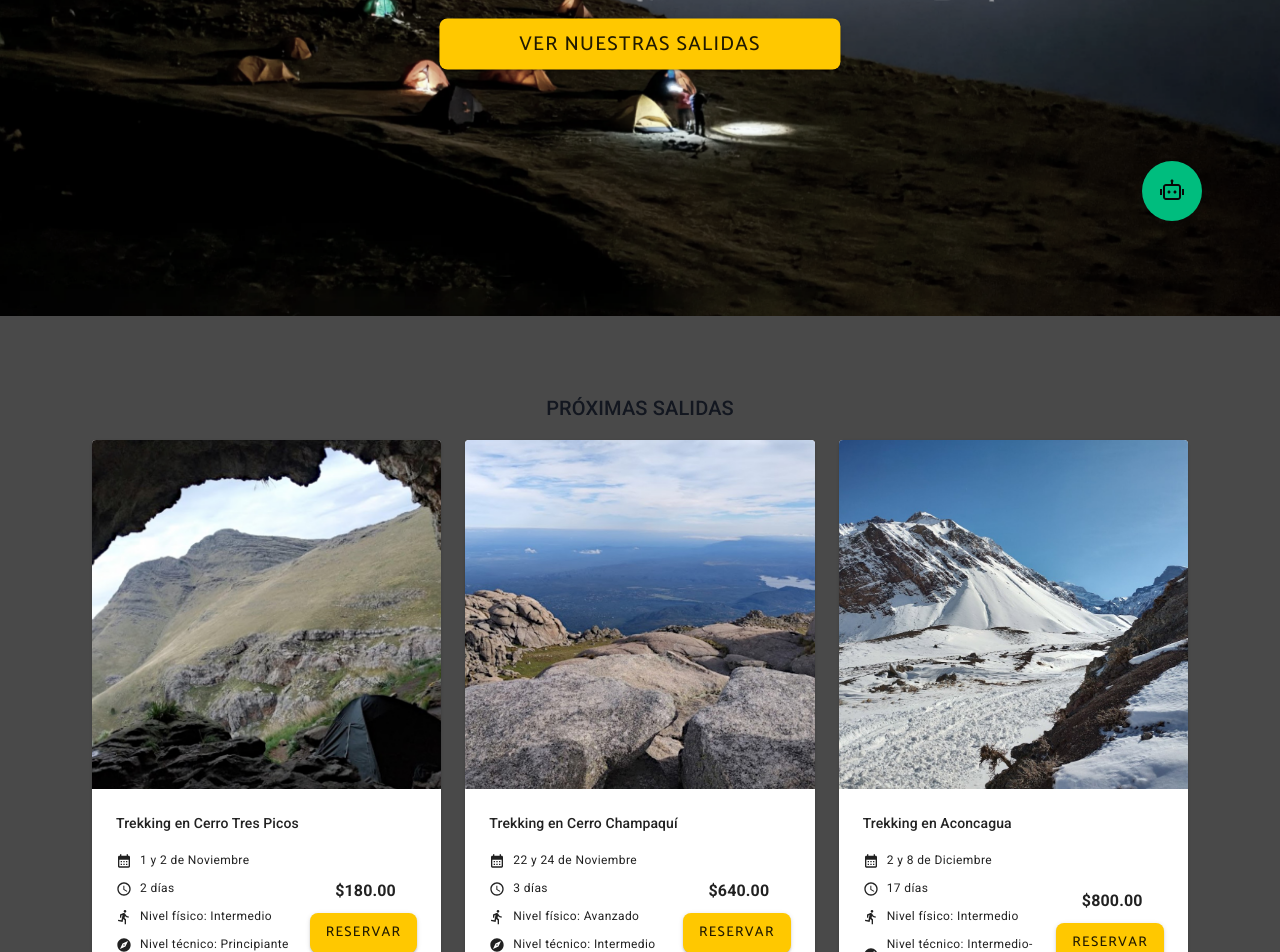
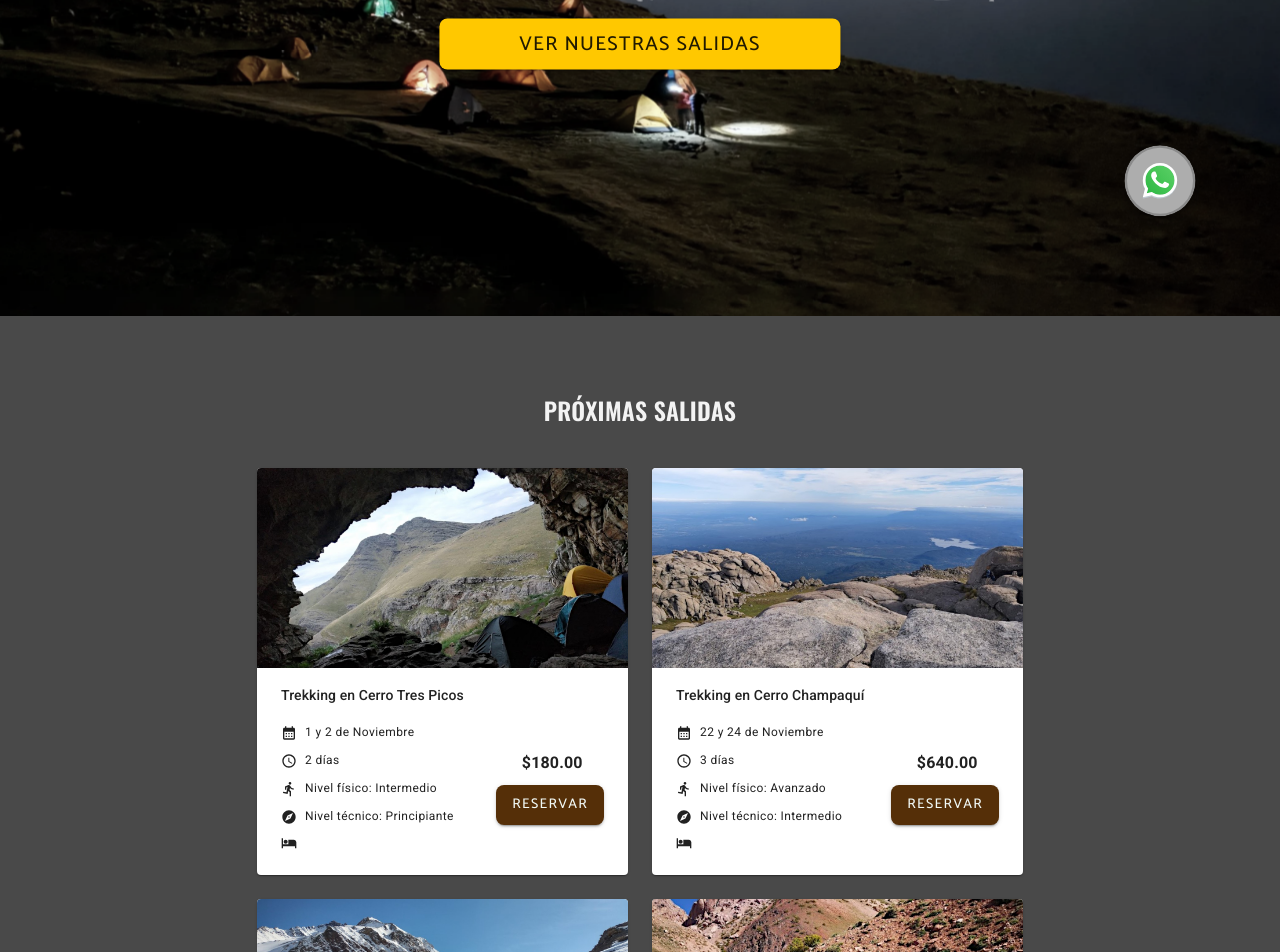
Before and after one commit to RamonCruz187/Kosten, a React (Vite) app in the folder Front/: page / in a window 1280 px wide. Shown: the part 500-1452 px from the top of the page. Built offline with nearby package versions, Linux system fonts and the light colour scheme.

Commit message:
Styling  and fix for departure cards

```diff
--- a/Front/src/components/Home/About.jsx
+++ b/Front/src/components/Home/About.jsx
@@ -57,18 +57,20 @@ const About = () => {
             background: "#080808",
             padding: "0",
             display: "flex",
-            flexDirection: "row",
+
+            objectFit: "cover",
+            flexDirection: { xs: "column", md: "column", lg: "row", xl: "row", sm: "column" },
           }}
         >
           <Box
             sx={{
               flex: 1,
               padding: "4rem",
-              width: "50vw",
               textAlign: "center",
               alignContent: "center",
-              marginRight: "120px",
-              marginLeft: "120px",
+              marginRight: {xl:"120px", lg:"120px", md:"120px", sm:"0px", xs:"0px"},
+              marginLeft: {xl:"120px", lg:"120px", md:"120px", sm:"0px", xs:"0px"},
+
 
             }}
           >
@@ -116,8 +118,8 @@ const About = () => {
             src={imgquienessomos}
             alt="Imagen Fondo"
             sx={{
-              width: "50vw",
-              objectFit: "inherit",
+              width: { xs: "100%", md: "100%", lg: "100%", xl: "50vw", sm: "100%" },
+              objectFit: "cover",
               padding: "0",
               margin: "0",
             }}
@@ -131,8 +133,8 @@ const About = () => {
               paddingBottom: "50px",
               paddingLeft: "5rem",
               paddingRight: "5rem",
-              marginLeft: "350px",
-              marginRight: "350px",
+              marginLeft: {xl:"350px", lg:"350px", md:"350px", sm:"0px", xs:"0px"},
+              marginRight: {xl:"350px", lg:"350px", md:"350px", sm:"0px", xs:"0px"},
               textAlign: "center",
               alignContent: "center",
               gap: "0",
--- a/Front/src/components/Home/LandingPage.jsx
+++ b/Front/src/components/Home/LandingPage.jsx
@@ -1,11 +1,12 @@
 import { Box, Typography, Button, Link } from "@mui/material";
 import NavBar from "./NavBar";
 import kosten from "../../assets/kosten.png";
-import bot from "../../assets/bot.svg";
+import chatwhatsapp from "../../assets/chatwhatsapp.svg";
 import Footer from "./Footer.jsx";
 import { DepartureGrid } from "../../modules/Departures/components/DepartureGrid.jsx";
 import Carousel from "./Carousel.jsx";
 import CommentsBox from "../../modules/Departures/components/CommentsBox.jsx";
+import { commentsDeparture } from "../../shared/utils/comments.js";
 /*<<<<<<< HEAD
 import AppAppBar from "../../shared/components/AppAppBar.jsx";
 import Box from "@mui/material/Box";
@@ -110,9 +111,10 @@ const LandingPage = () => {
             </Button>
             </Link>
           </Box>
-          <Link href="#bot">
+          <Link href="https://wa.me/1162984904" target="_blank"
+                rel="noreferrer">
             <img
-              src={bot}
+              src={chatwhatsapp}
               alt="Bot"
               style={{
                 position: "fixed",
@@ -135,7 +137,7 @@ const LandingPage = () => {
         >
           <DepartureGrid title="PRÓXIMAS SALIDAS" />
         </Box>
-        <CommentsBox />
+        <CommentsBox comments={commentsDeparture} />
         <Footer />
       </Box>
     </>
--- a/Front/src/modules/Departures/components/DepartureCard.jsx
+++ b/Front/src/modules/Departures/components/DepartureCard.jsx
@@ -32,8 +32,8 @@ export const DepartureCard = ({ departure_ }) => {
             src={departure_.coverUrl}
             sx={{
                 top: 0,
-                width: 1,
-                height: 1,
+                width: 371,
+                height: 200,
                 objectFit: 'cover',
                 position: 'absolute',
             }}
@@ -58,14 +58,13 @@ export const DepartureCard = ({ departure_ }) => {
     );
 
     return (
-        <Card>
-            <Box sx={{ pt: '100%', position: 'relative' }}>
-                {departure_.status && renderStatus}
+        <Card sx={{ width: 371, height: 407, display: 'flex', flexDirection: 'column' }}>
+      <Box sx={{ position: 'relative' }}>
+        {departure_.status && renderStatus}
+        {renderImg}
+      </Box>
 
-                {renderImg}
-            </Box>
-
-            <Stack spacing={2} sx={{ p: 3 }}>
+      <Stack spacing={2} sx={{ p: 3, flexGrow: 1, justifyContent: 'end' }}>
                 <Link to={`/salidas/${departure_.id}`} style={{ textDecoration: 'none', color: 'inherit' }}>
                     <Typography variant="subtitle2" noWrap style={{ color: 'inherit' }}>
                         {departure_.name}
@@ -73,7 +72,7 @@ export const DepartureCard = ({ departure_ }) => {
                 </Link>
 
                 <Box display="flex" alignItems="center" justifyContent="space-between">
-                    <Stack spacing={1} sx={{ display: 'flex', flexDirection: 'column'}}>
+                    <Stack spacing={1} sx={{ display: 'flex', flexDirection: 'column', flexGrow: 1, overflow: 'hidden' }}>
 
                         <Box sx={{ display: 'flex', justifyContent: 'flex-start', alignItems: 'center', gap: 1 }}>
                             <Box sx={{ display: 'flex' }}>
@@ -106,7 +105,7 @@ export const DepartureCard = ({ departure_ }) => {
                             <Box sx={{ display: 'flex' }}>
                                 { iconsCardPackages[3] }
                             </Box>
-                            <Typography variant="caption" >
+                            <Typography variant="caption" noWrap >
                                 {departure_.info.technicalLvl}
                             </Typography>
                         </Box>
@@ -125,7 +124,7 @@ export const DepartureCard = ({ departure_ }) => {
 
                          {renderPrice}
 
-                        <Button variant="contained" size="small" color="primary">
+                        <Button variant="contained" size="small" color="brownButton">
                             Reservar
                         </Button>
                     </Box>
--- a/Front/src/modules/Departures/components/DepartureGrid.jsx
+++ b/Front/src/modules/Departures/components/DepartureGrid.jsx
@@ -1,24 +1,23 @@
 import Grid from '@mui/material/Grid2';
 import { _departures } from "../mock/_data.js";
-import {Typography} from "@mui/material";
+import { Typography } from "@mui/material";
 import Box from "@mui/material/Box";
-import {DepartureCard} from "./DepartureCard.jsx";
+import { DepartureCard } from "./DepartureCard.jsx";
 import { customPalette } from "../../../../customStyle.jsx";
+
 export const DepartureGrid = ({ title }) => {
-
   return (
-        <Box sx={{background: customPalette.tertiary.darkest, padding:'1rem 2rem 2rem'}}>
-            <Typography variant='h6' gutterBottom sx={{ textAlign: 'center', mb: 2 }}>
-                { title }
+    <Box sx={{ display: 'flex', flexDirection: 'column', alignItems: 'center', justifyContent: 'center', background: customPalette.tertiary.darkest, padding: '1rem 2rem 2rem 2rem' }}>
+      <Typography variant='titleH1' gutterBottom sx={{ textAlign: 'center', mb: 5, color: customPalette.text.light }}>
+        {title}
       </Typography>
-            <Grid container spacing={3} >
-                {_departures.map(( departure ) => (
-                    <Grid key={departure.id} size={{ xs: 12, sm: 4 }} >
-                        <DepartureCard departure_={ departure } />
+      <Grid container spacing={3} justifyContent="center" alignItems="center">
+        {_departures.map((departure) => (
+          <Grid key={departure.id}  xs={12} sm={6} md={4} lg={4} xl={4} sx={{ display: 'flex', justifyContent: 'center' }}>
+            <DepartureCard departure_={departure} />
           </Grid>
         ))}
       </Grid>
     </Box>
   );
-
-}
+};
```
Also changed, not shown: Front/src/assets/bot.svg (deleted), Front/src/assets/chatwhatsapp.svg (added). Lines whose indentation alone changed are shown as unchanged.
